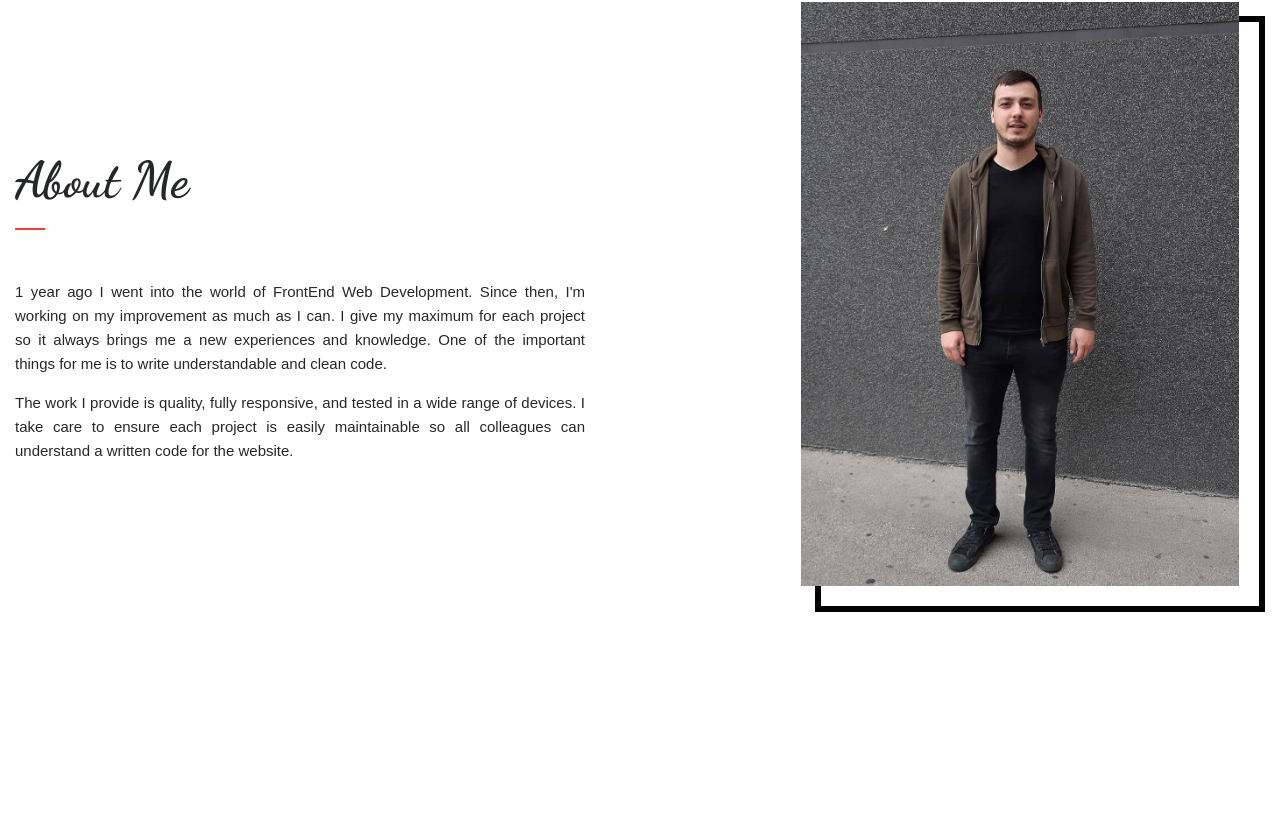
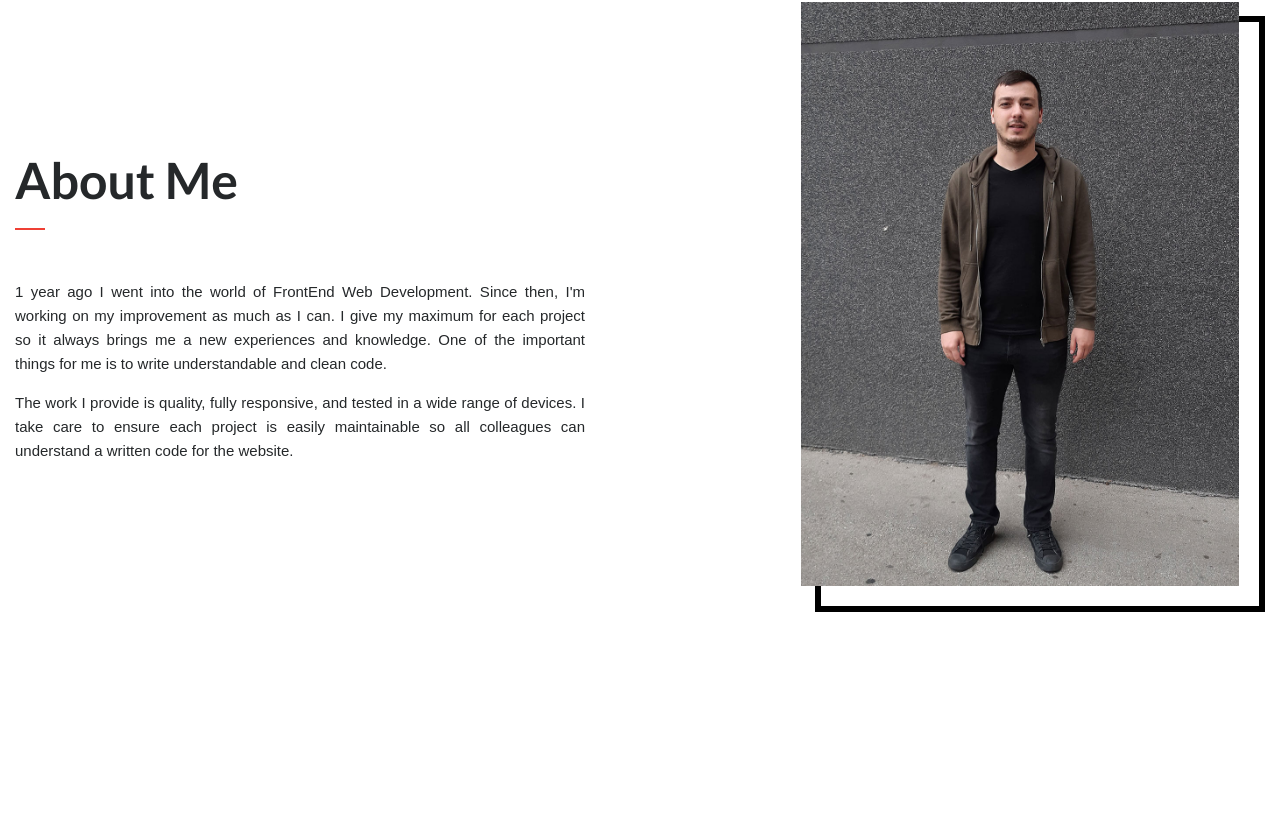
Before and after one commit to nenadmilicev13/nenadmilicev13-Portfolio.github.io, a website: page index.html in a window 1280 px wide. Shown: the part 804-1620 px from the top of the page. Drawn offline with Linux system fonts and the light colour scheme.

Commit message:
font changed

```diff
--- a/assets/sass/config/_variables.scss
+++ b/assets/sass/config/_variables.scss
@@ -4,7 +4,7 @@
 // Fonts
 
 $font-main: 'Montserrat', sans-serif;
-$font-secondary: 'Dancing Script', cursive;
+$font-secondary: 'Lato', sans-serif;
 $font-thrid: 'Liu Jian Mao Cao', cursive;
 
 // Colors
--- a/index.html
+++ b/index.html
@@ -9,7 +9,7 @@
 	<meta name="viewport" content="width=device-width, initial-scale=1">
 	<meta name="robots" content="noindex">
 	<meta name="googlebot" content="noindex">
-	<link href="https://fonts.googleapis.com/css?family=Dancing+Script:400,700Liu+Jian+Mao+CaoMontserrat:300,400,500,500i,700,900&display=swap" rel="stylesheet">
+	<link href="https://fonts.googleapis.com/css?family=Lato:400,700Liu+Jian+Mao+CaoMontserrat:300,400,500,500i,700,900&display=swap" rel="stylesheet">
 	<link rel="stylesheet" href="dist/plugins.min.css">
 	<link rel="stylesheet" href="style.css">
 </head>
```
Also changed, not shown: style.css, 1 other file.
